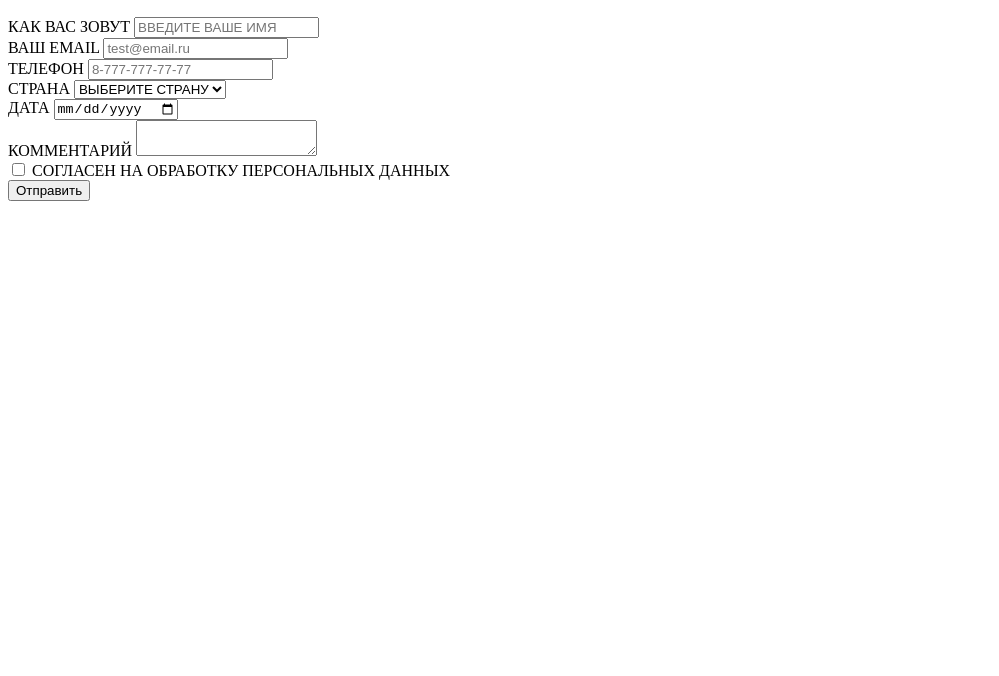
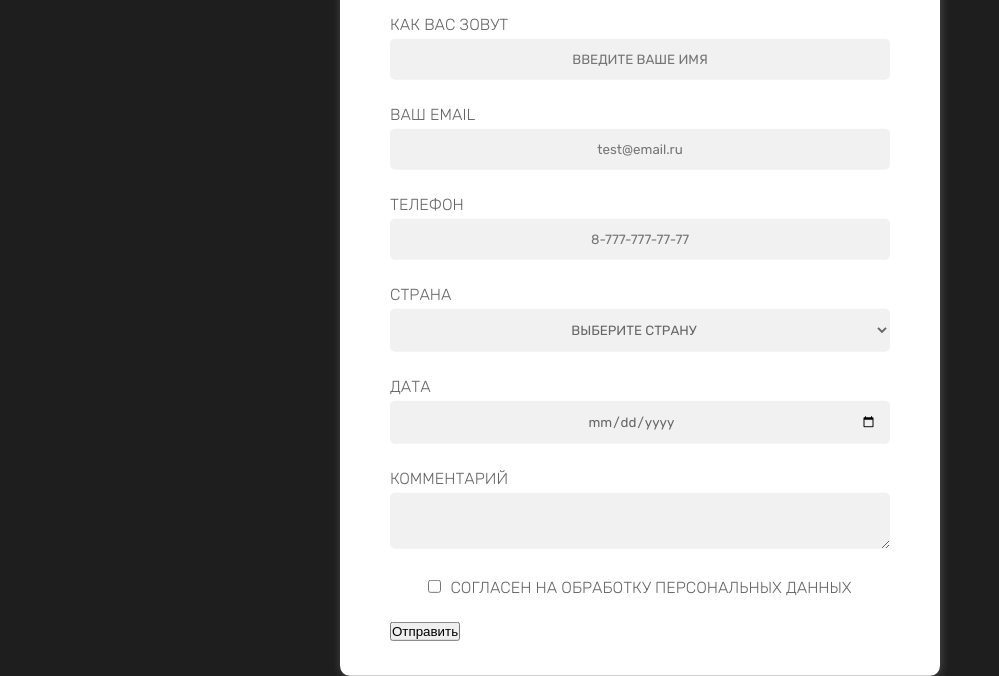
Before and after one commit to rewaazd/PRAC, a plain HTML site: page modal.html in a window 1280 px wide. Shown: the part 137-813 px from the top of the page, without its empty margins (0-999 px from the left). Drawn offline with Linux system fonts and the light colour scheme; the site is published under a folder, as on GitHub Pages, so addresses that start at the root find nothing.

Commit message:
Update modal.html

```diff
--- a/modal.html
+++ b/modal.html
@@ -4,8 +4,8 @@
     <meta charset="UTF-8">
     <meta name="viewport" content="width=device-width, initial-scale=1.0, viewport-fit=cover">
     <title>modal</title>
-    <link rel="stylesheet" href="/CSS/modal.css">
-    <link rel="stylesheet" href="/CSS/modaladapt.css">
+    <link rel="stylesheet" href="CSS/modal.css">
+    <link rel="stylesheet" href="CSS/modaladapt.css">
 </head>
 <body>
     <div class="modal">
```
